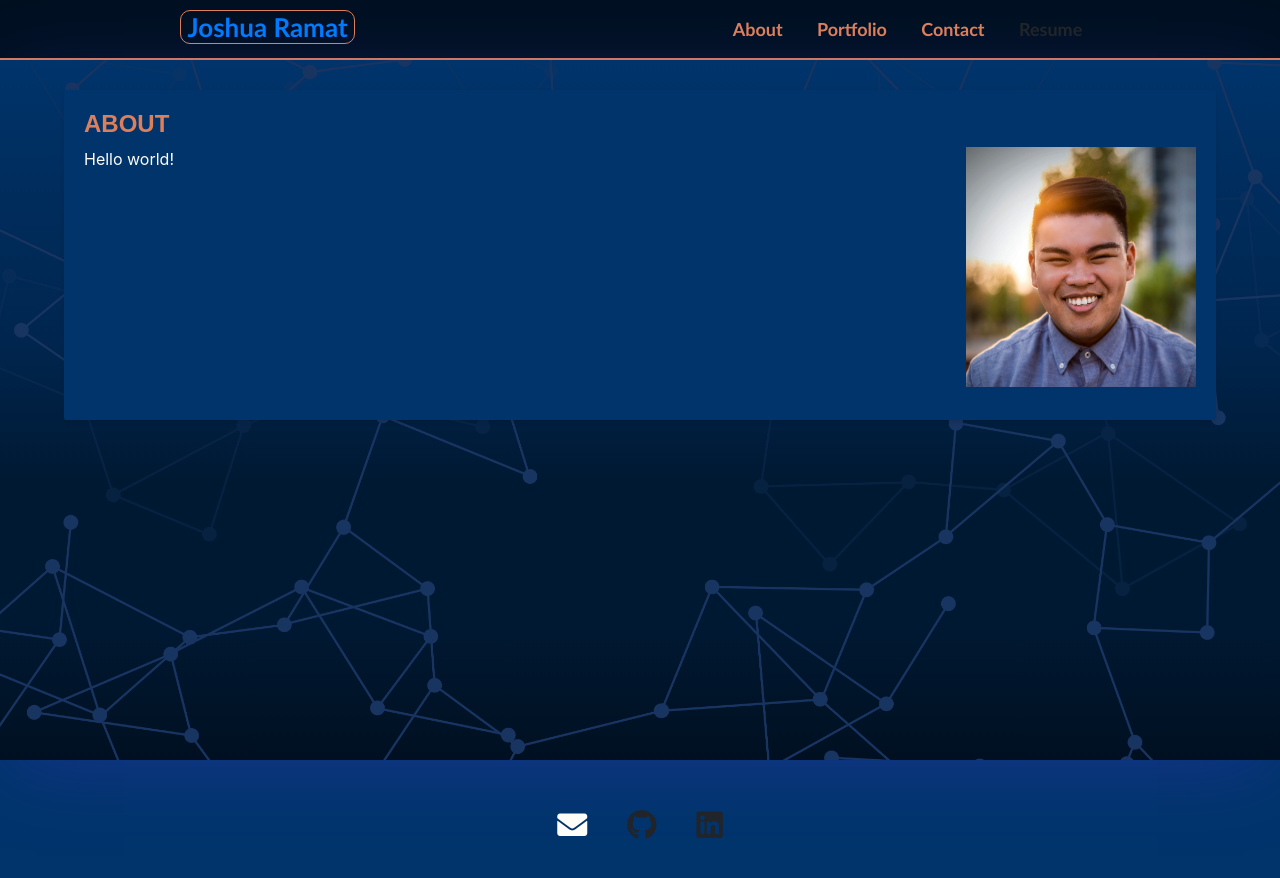
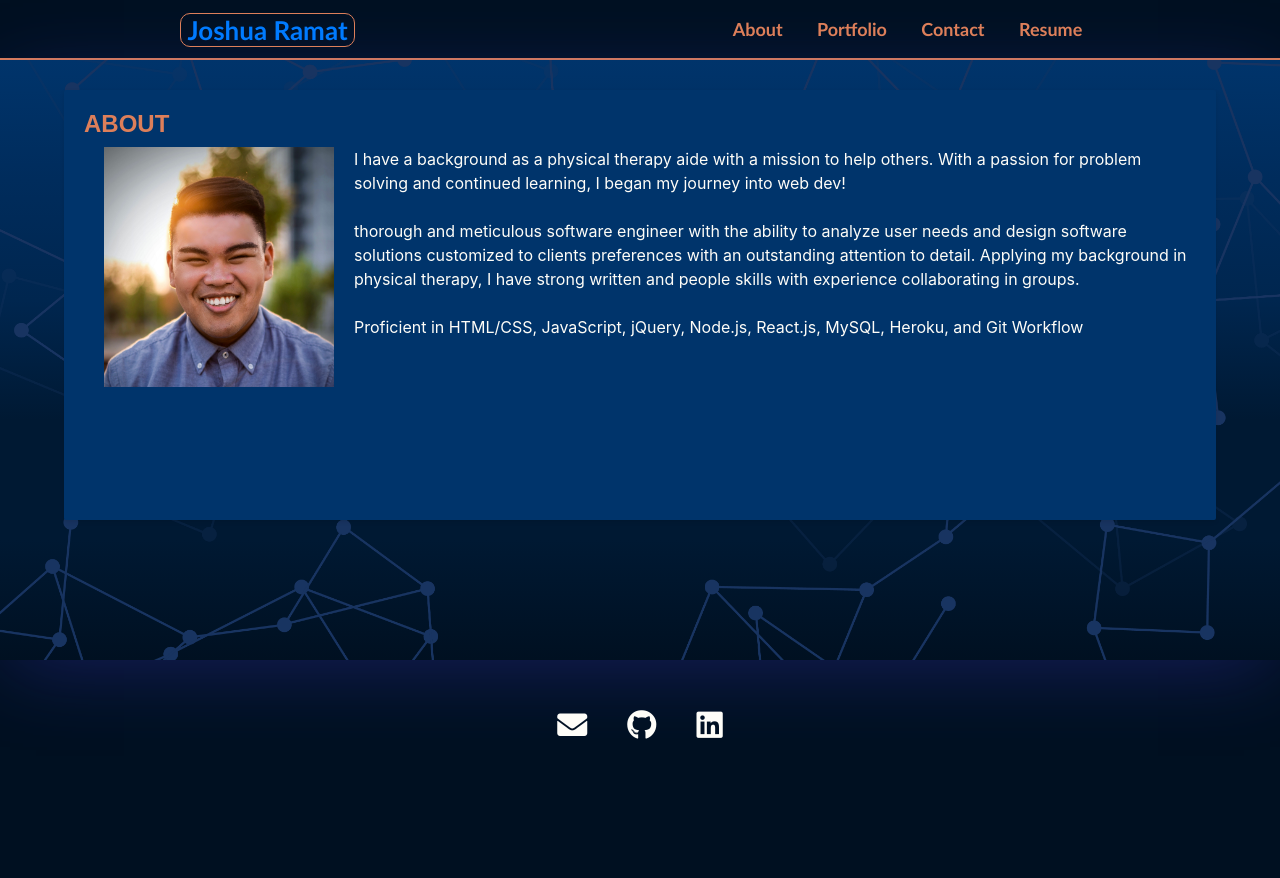
Before and after one commit to joshuaramat/ReactPort, a React (Create React App) app: page / in a window 1280 px wide. Shown: the top 878 px of the page. After the commit the page ends 800 px from the top, so only its background shows below. Built offline with nearby package versions, Linux system fonts and the light colour scheme; the HTML template or start-up script is replaced by a standard one.

Commit message:
added resume component

```diff
--- a/src/App.js
+++ b/src/App.js
@@ -4,6 +4,7 @@ import About from './components/About/about';
 import Nav from './components/Nav/nav';
 import Port from './components/Portfolio/port';
 import Contact from './components/Contact/contact.js';
+import Resume from './components/Resume/resume'
 import Footer from './components/Footer/footer';
 
 function App() {
@@ -16,6 +17,7 @@ function App() {
             <Route path='/about' element={<About />} />
             <Route path='/portfolio' element={<Port />} />
             <Route path='/contact' element={<Contact />} />
+            <Route path='/resume' element={<Resume />} />
         </Routes>
       </main>
       <Footer />
--- a/src/components/About/about.js
+++ b/src/components/About/about.js
@@ -8,7 +8,15 @@ function About() {
 				<div className='content'>
 					<h4>About</h4>
 					<img src={joshua} alt='' className='photo' />
-					<p>Hello world!</p>
+					<p>
+					I have a background as a physical therapy aide with a mission to help others. With a passion for problem solving and continued learning, I began my journey into web dev!
+					<br/>
+					<br/>
+					thorough and meticulous software engineer with the ability to analyze user needs and design software solutions customized to clients preferences with an outstanding attention to detail. Applying my background in physical therapy, I have strong written and people skills with experience collaborating in groups.
+					<br/>
+					<br/>
+					Proficient in HTML/CSS, JavaScript, jQuery, Node.js, React.js, MySQL, Heroku, and Git Workflow
+					</p>
 				</div>
 			</section>
 		</>
--- a/src/components/Footer/footer.js
+++ b/src/components/Footer/footer.js
@@ -7,11 +7,11 @@ function Footer() {
       style: 'fas fa-envelope'
     },
     {
-      link: 'https://github.com/joshuaramat',
+      type: 'https://github.com/joshuaramat',
       style: 'fab fa-github'
     },
     {
-      link: 'https://www.linkedin.com/in/joshuaramat/',
+      type: 'https://www.linkedin.com/in/joshuaramat/',
       style: 'fab fa-linkedin'
     }
   ];
--- a/src/components/Nav/nav.js
+++ b/src/components/Nav/nav.js
@@ -4,11 +4,11 @@ import { Link } from 'react-router-dom'
 function Nav() {
 	return (
 		<header>
-			<h2>
+			<h1>
 				<a data-testid='link' href='/ReactPort' className='title'>
 					Joshua Ramat
 				</a>
-			</h2>
+			</h1>
 			<nav>
 				<ul className='flex-row'>
 					<li>
@@ -21,9 +21,7 @@ function Nav() {
 						<Link to='/contact'>Contact</Link>
 					</li>
 					<li>
-						<span href=''>
-							Resume
-						</span>
+						<Link to='/resume'>Resume</Link>
 					</li>
 				</ul>
 			</nav>
--- /dev/null
+++ b/src/components/Resume/resume.js
@@ -0,0 +1,26 @@
+import React from 'react';
+import resume from '../../assets/resume.joshua.ramat.pdf'
+
+function Resume() {
+  return (
+    <section className='resume cover'>
+      <div className='content'>
+        <h2>Skills</h2>
+        <ul>
+          <li>JavaScript</li>
+          <li>React.js</li>
+          <li>jQuery</li>
+          <li>Node.js</li>
+          <li>Express.js</li>
+          <li>MySQL</li>
+          <li>API's</li>
+          <li>HTML/CSS</li>
+          <li>Responsive and Accessible Design</li>
+        </ul>
+        <a href={resume} className='btn'>Resume</a>
+      </div>
+    </section>
+  )
+}
+
+export default Resume;
--- a/src/index.css
+++ b/src/index.css
@@ -1,7 +1,5 @@
-/* --- Universal Styling -------------------------------- */
-
 body {
-  background-color: #00346B;
+  background-color: #001021;
   font-family: -apple-system, BlinkMacSystemFont, 'Segoe UI', 'Roboto', 'Oxygen', 'Ubuntu', 'Cantarell', 'Fira Sans', 'Droid Sans', 'Helvetica Neue', sans-serif;
   margin: 0;
   -webkit-font-smoothing: antialiased;
@@ -18,7 +16,7 @@ ul {
   box-shadow: 0 15px 75px -10px rgba(63, 55, 201, .35);
   display: flex;
   justify-content: center;
-  min-height: 700px;
+  min-height: 600px;
   width: 100%;
 }
 .content {
@@ -52,8 +50,9 @@ h5 {
 }
 .btn {
   /* background-color: #256ff7; */
-  color: #ffffff;
+  color: #DD7F5A;
   font-weight: 600;
+  background-color: #001933;
 }
 .btn:hover {
   background-color: #D19B60;
@@ -122,11 +121,12 @@ nav a:hover {
 /* --- About ------------------------------------------ */
 
 .photo {
-  border: 0;
-  float: right;
+  border: 2rem;
+  float: left;
   height: 240px;
   margin: 0 0 20px 20px;
-  width: 230px;
+  width: 250px;
+  padding-right: 20px;
 }
 
 /* --- Portfolio -------------------------------------- */
@@ -237,6 +237,10 @@ footer i {
   .home.hero {
     justify-content: flex-end;
   }
+
+  .content {
+    justify-content: center;
+  }
   .about .content {
     height: 330px;
   }
@@ -255,4 +259,7 @@ footer i {
   .portfolio li {
     width: calc((100% / 3) - 20px);
   }
+  .about .content {
+    height: 430px;
+  }
 }
```
Also changed, not shown: 1 other file (tests, documents, lock files or other folders).
